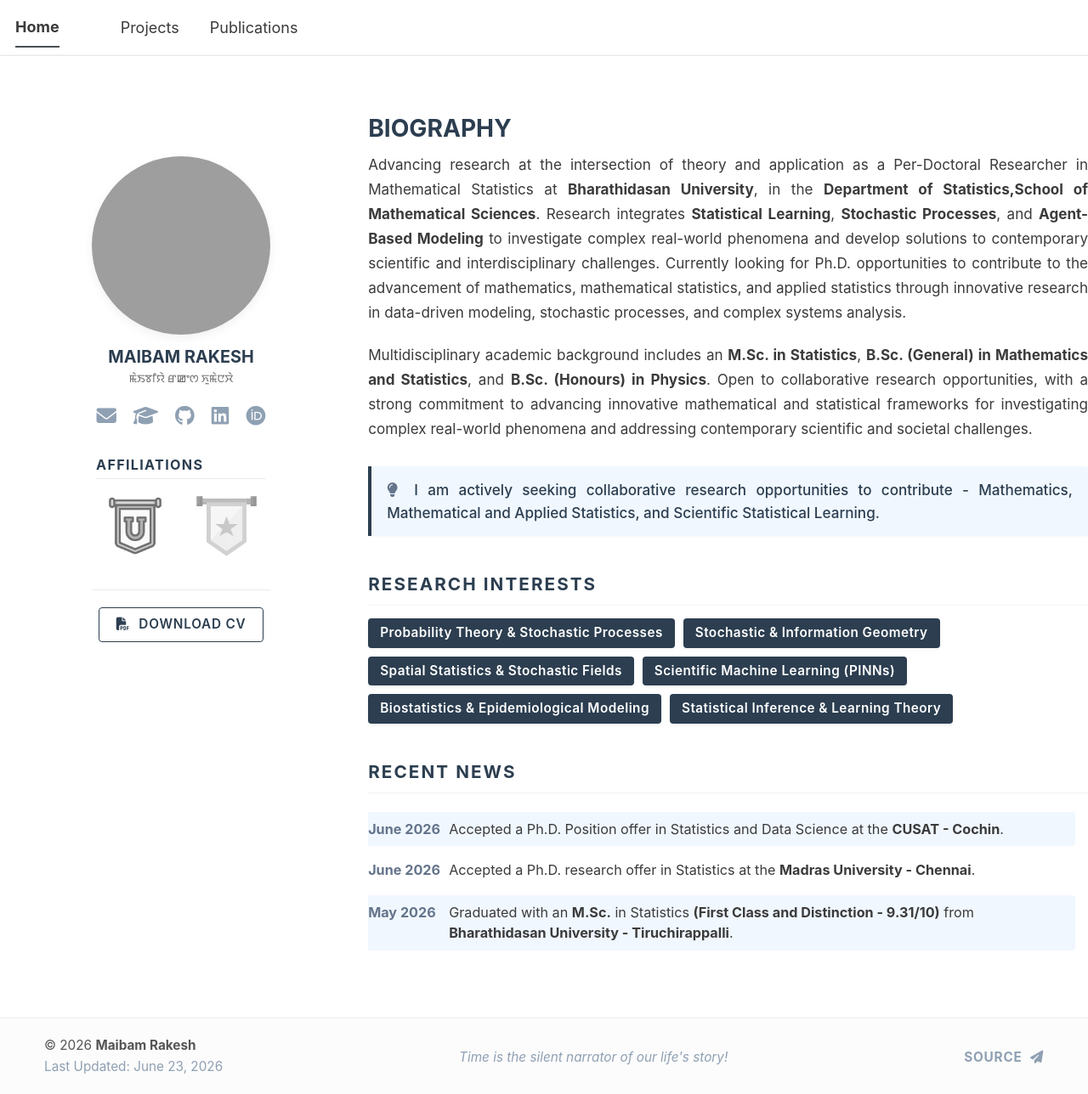
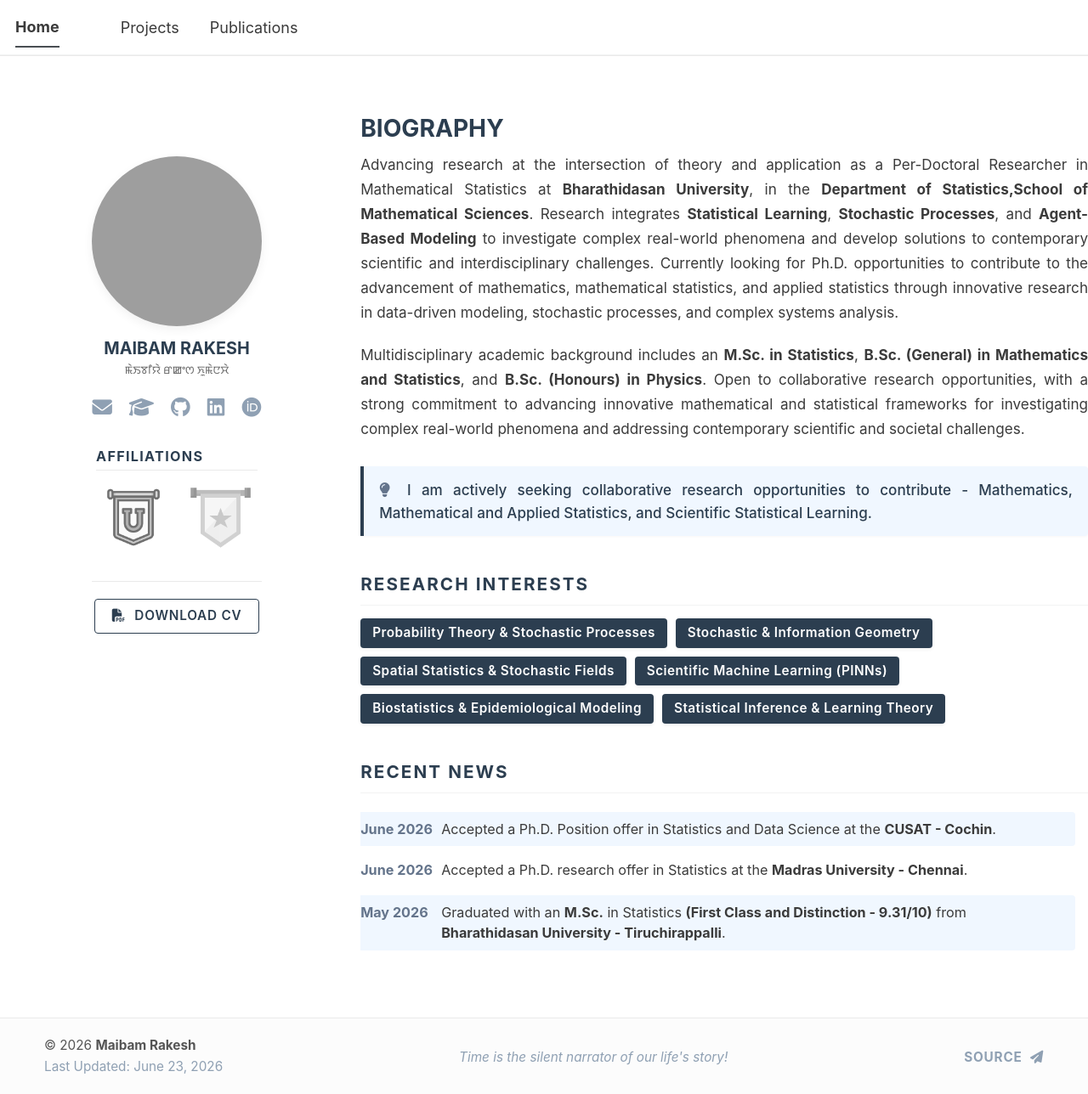
Before and after one commit to maibamrakeshsingh/maibamrakeshsingh.github.io, a Jekyll site: the page built from _pages/about.md, in a window 1280 px wide and 1288 px high. Shown: the whole window at 85% size. Built offline with Jekyll 4.4.1, drawn with Linux system fonts in a browser that asks for light colours; a script bundle is joined from its source files by our own code; library files that are not in the unit come from our copies.

Commit message:
Change author avatar size to 200x200 pixels
Updated author profile image dimensions to 200x200.

```diff
--- a/_includes/author-profile.html
+++ b/_includes/author-profile.html
@@ -131,7 +131,7 @@
 <div class="sidebar-wrap" itemscope itemtype="http://schema.org/Person">
 
   <div class="author__avatar" style="text-align: center; margin-bottom: 15px;">
-  <img src="/images/{{ author.avatar | default: 'rakes(2)(2).png' }}" class="author__avatar hover-lift" alt="{{ author.name | default: 'Maibam Rakesh' }}" fetchpriority="high" width="240" height="240" style="border-radius: 50%; box-shadow: 0 4px 12px rgba(0,0,0,0.06); width: 100%; max-width: 240px; height: auto; aspect-ratio: 1/1; object-fit: cover; object-position: top;">
+  <img src="/images/{{ author.avatar | default: 'rakes(2)(2).png' }}" class="author__avatar hover-lift" alt="{{ author.name | default: 'Maibam Rakesh' }}" fetchpriority="high" width="200" height="200" style="border-radius: 50%; box-shadow: 0 4px 12px rgba(0,0,0,0.06); width: 100%; max-width: 200px; height: auto; aspect-ratio: 1/1; object-fit: cover; object-position: top;">
 </div>
 
   <div class="author__content" style="text-align: center; margin-bottom: 25px;">
```
